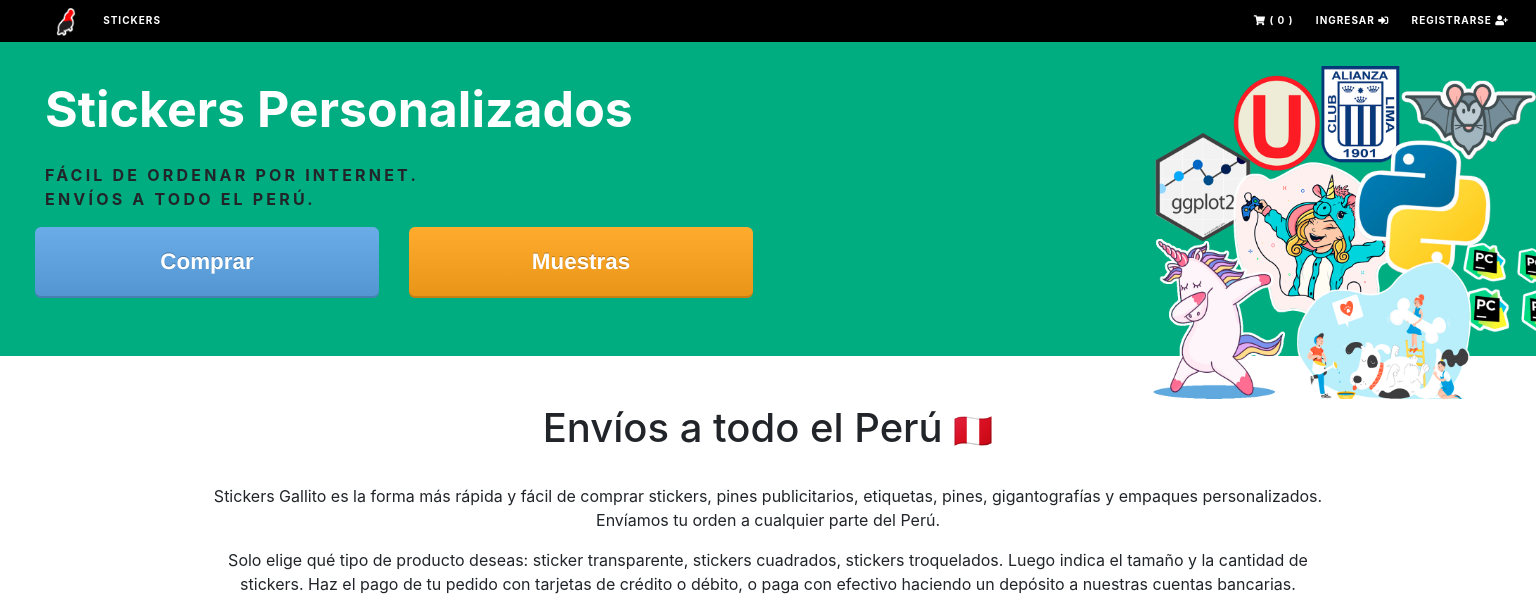
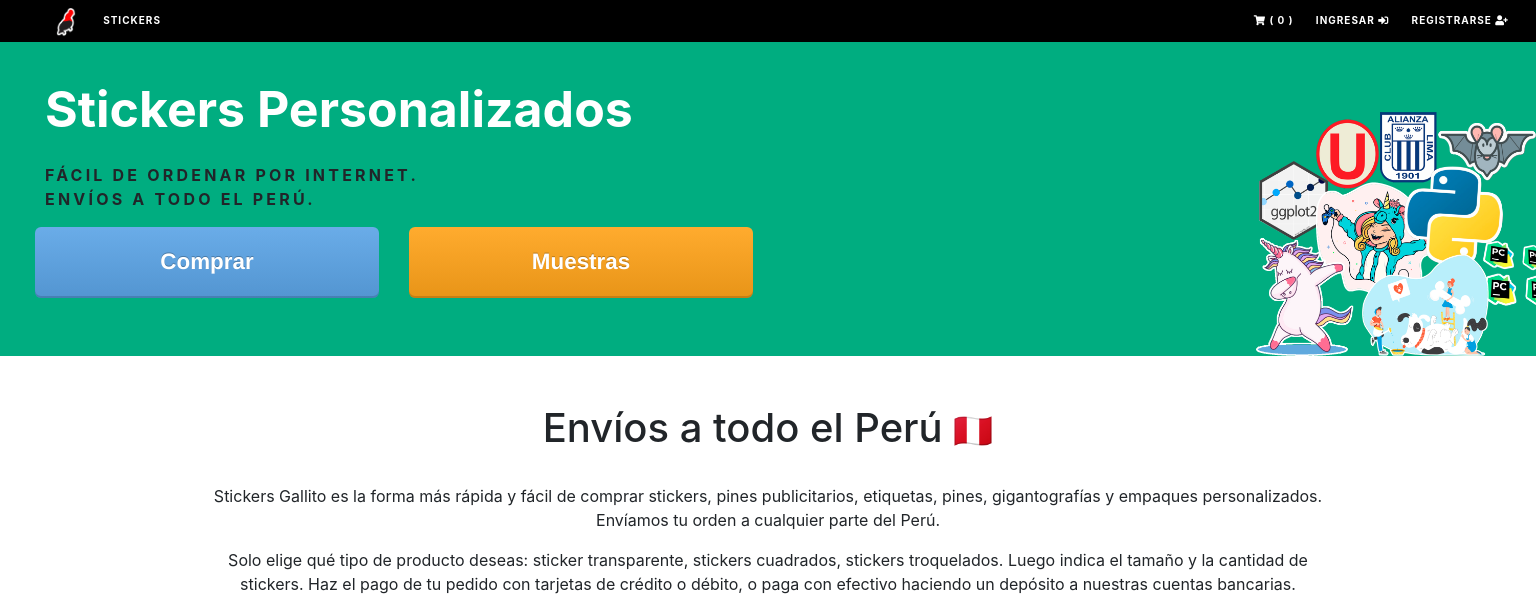
Before and after one commit to OmarGonD/stickers_gallito, a Django app: page / in a window 1536 px wide. Shown: the top 598 px of the page. Run offline with Django 3.2, Linux system fonts and the light colour scheme; data that the repository does not hold is empty; some libraries are stand-ins or nearby versions.

Commit message:
no top for home image banner

```diff
--- a/static/css/home.css
+++ b/static/css/home.css
@@ -307,8 +307,7 @@
         right: -0px;
         bottom: 0;
         z-index: 0;
-        width: 55%;
-        top: 25px;
+        width: 40%;
     }
 
     /*.my_home_banner_image_left {*/
```
